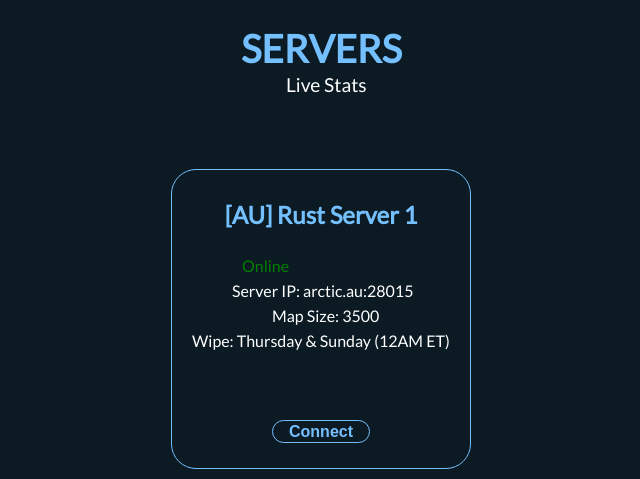
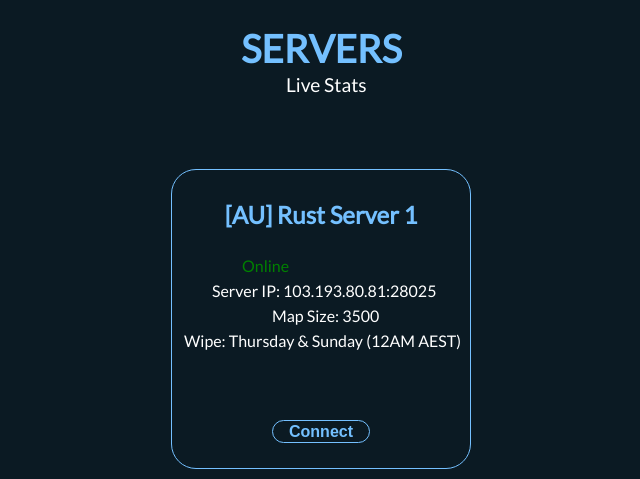
Before and after one commit to AndrewMommers/ArcticWeb, a PHP site: page / in a window 1280 px wide. Shown: the part 1016-1495 px from the top of the page, without its empty margins (529-1169 px from the left). Run offline with PHP 8.4, Linux system fonts and the light colour scheme.

Commit message:
Connection Details

```diff
--- a/public/index.css
+++ b/public/index.css
@@ -241,7 +241,7 @@ a:hover::before {
 .server1-ip {
     position: absolute;
     color: white;
-    left: 60px;
+    left: 40px;
     top: 95px;
     font-size: 1em;
 }
@@ -257,7 +257,7 @@ a:hover::before {
 .server1-wp {
     position: absolute;
     color: white;
-    left: 20px;
+    left: 12px;
     top: 145px;
     font-size: 1em;
 }
--- a/public/index.html
+++ b/public/index.html
@@ -61,16 +61,16 @@
                         <p>Online</p>
                     </div>
                     <div class="server1-ip">
-                        <p>Server IP: arctic.au:28015</p>
+                        <p>Server IP: 103.193.80.81:28025</p>
                     </div>
                     <div class="server1-ms">
                         <p>Map Size: 3500</p>
                     </div>
                     <div class="server1-wp">
-                        <p>Wipe: Thursday & Sunday (12AM ET)</p>
+                        <p>Wipe: Thursday & Sunday (12AM AEST)</p>
                     </div>
                     <div class="server1-btn">
-                        <form action="https://discord.gg/horizons" target="_blank">
+                        <form action="steam://connect/103.193.80.81:28025" target="_blank">
                             <input type="submit" class= "s1-btn" value="Connect" />
                         </form>
                     </div>
```
